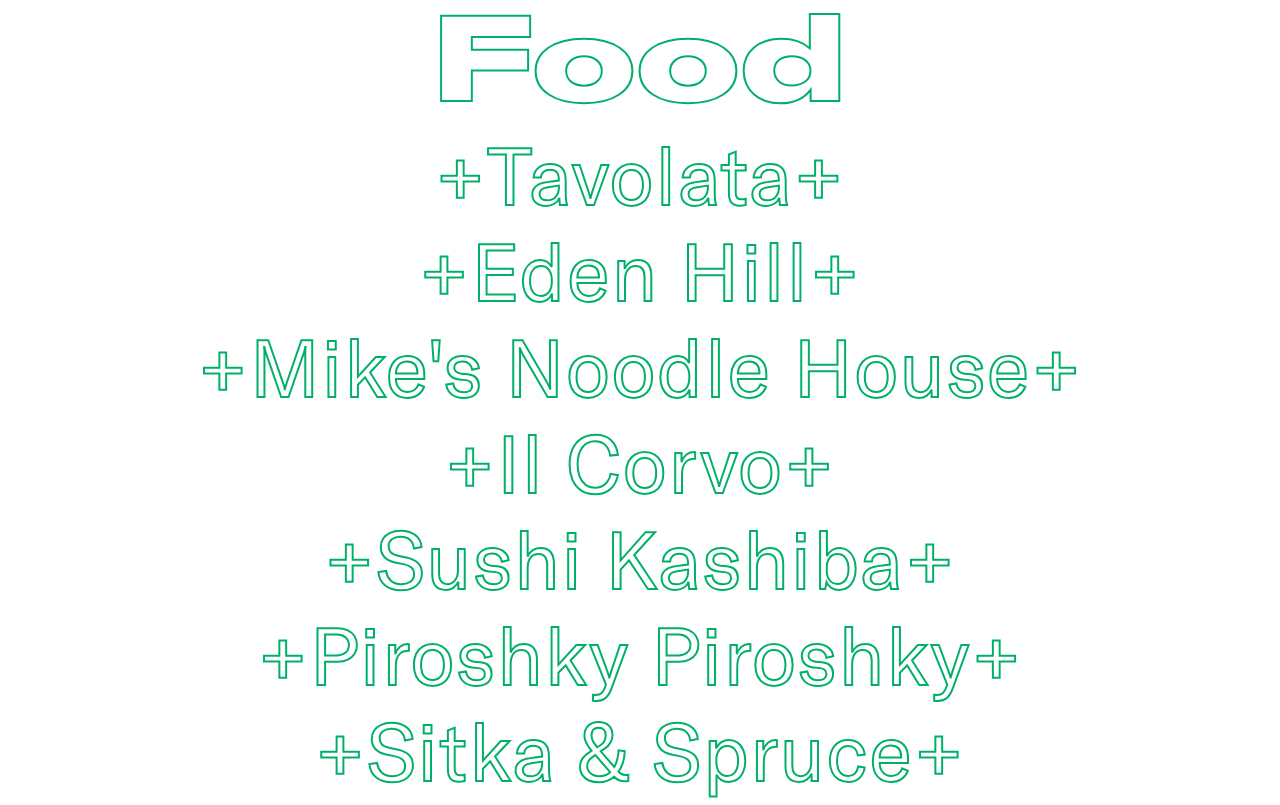
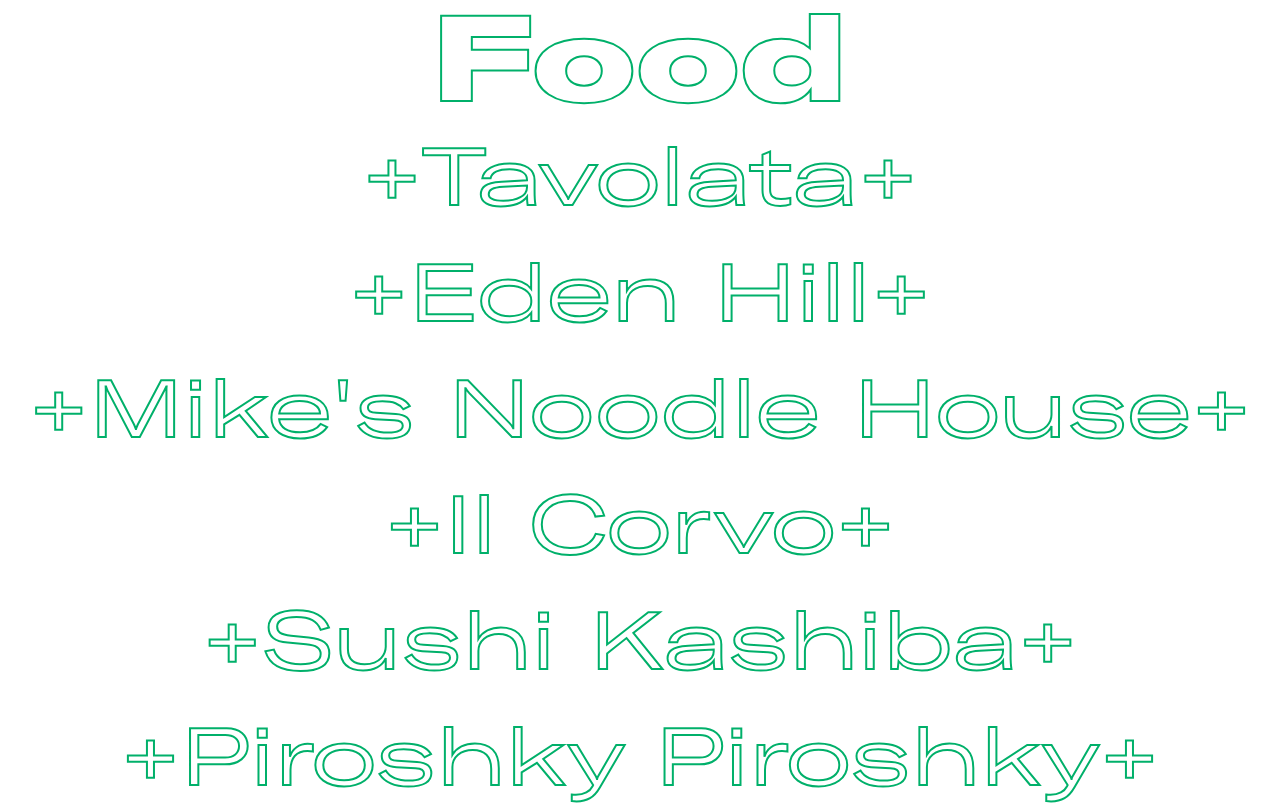
Before and after one commit to skinsshark/see-attle, a React (Create React App) app: page / in a window 1280 px wide. Shown: the part 820-1625 px from the top of the page. Built offline with nearby package versions, Linux system fonts and the light colour scheme.

Commit message:
try a new font

```diff
--- a/src/App.css
+++ b/src/App.css
@@ -1,7 +1,5 @@
 /* sections */
-section {
-  /* border: 1px solid red; */
-}
+section {}
 
 @media only screen and (min-width: 768px) {
   h1 span {
@@ -28,7 +26,7 @@ section {
   }
 
   section {
-    padding: 100px 0;
+    padding: 100px 25px;
   }
 
   /* header */
@@ -173,7 +171,7 @@ h2 + p::after {
 }
 
 p {
-  max-width: 800px;
+  max-width: 85%;
   margin-left: auto;
   margin-right: auto;
   text-align: center;
--- a/src/ListItem.css
+++ b/src/ListItem.css
@@ -2,8 +2,12 @@ ul, li {
   list-style-type: none;
   padding: 0;
   margin: 0;
-  letter-spacing: 1px;
+  /* letter-spacing: 1px; */
   cursor: crosshair;
+}
+
+li {
+  margin-bottom: 20px;
 }
 
 span {
@@ -24,6 +28,10 @@ span {
     -webkit-text-stroke-width: 0;
     -webkit-text-fill-color: #00995c;
   }
+
+  li {
+    margin-bottom: 10px;
+  }
 }
 
 img {
--- a/src/index.css
+++ b/src/index.css
@@ -1,3 +1,8 @@
+@font-face {
+	font-family: 'Text';
+	src: url("./font/Text.otf") format('truetype');
+}
+
 @font-face {
 	font-family: 'Main';
 	src: url("./font/Main.ttf") format('truetype');
@@ -6,7 +11,7 @@
 body {
   margin: 0 0 100px;
   color: #00995c;
-  font-family: 'Main', serif;
+  font-family: 'Text', serif;
   -webkit-font-smoothing: antialiased;
   -moz-osx-font-smoothing: grayscale;
   text-align: center;
```
Also changed, not shown: src/font/Text.otf (added).
